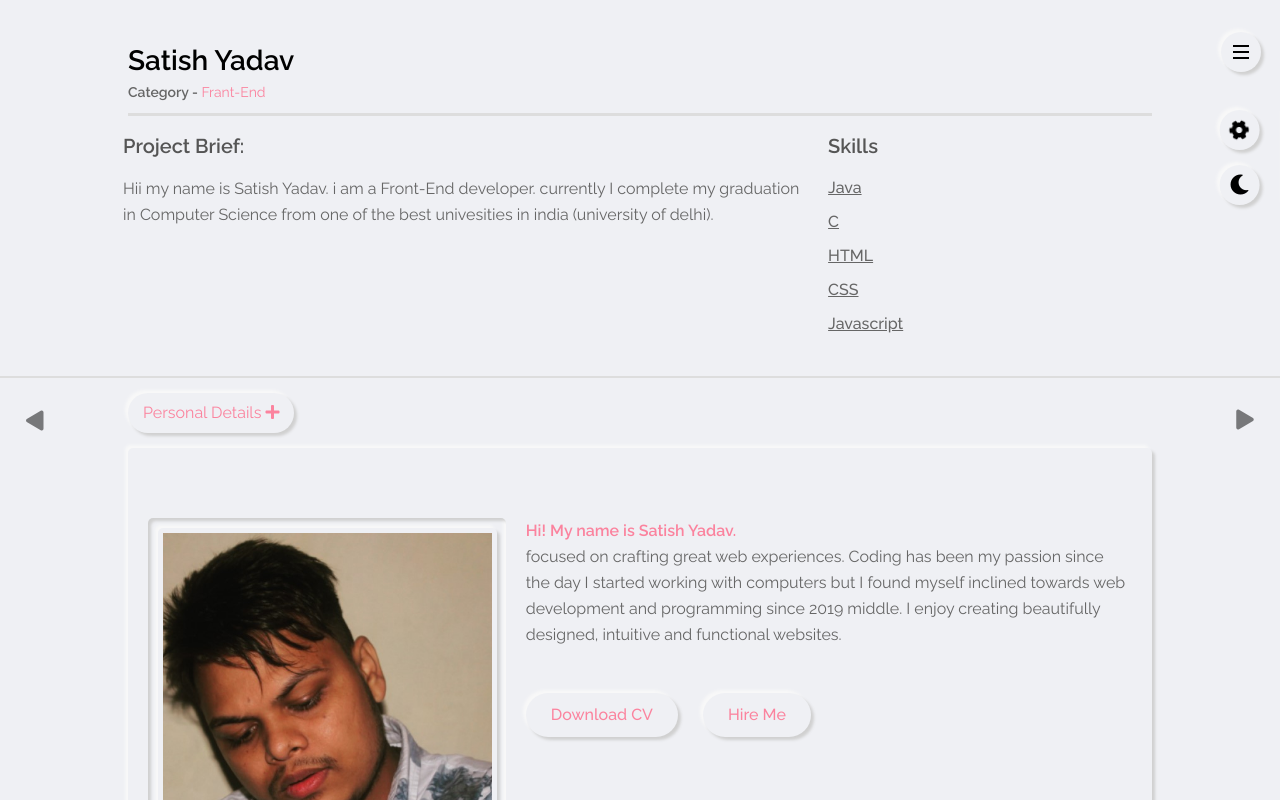
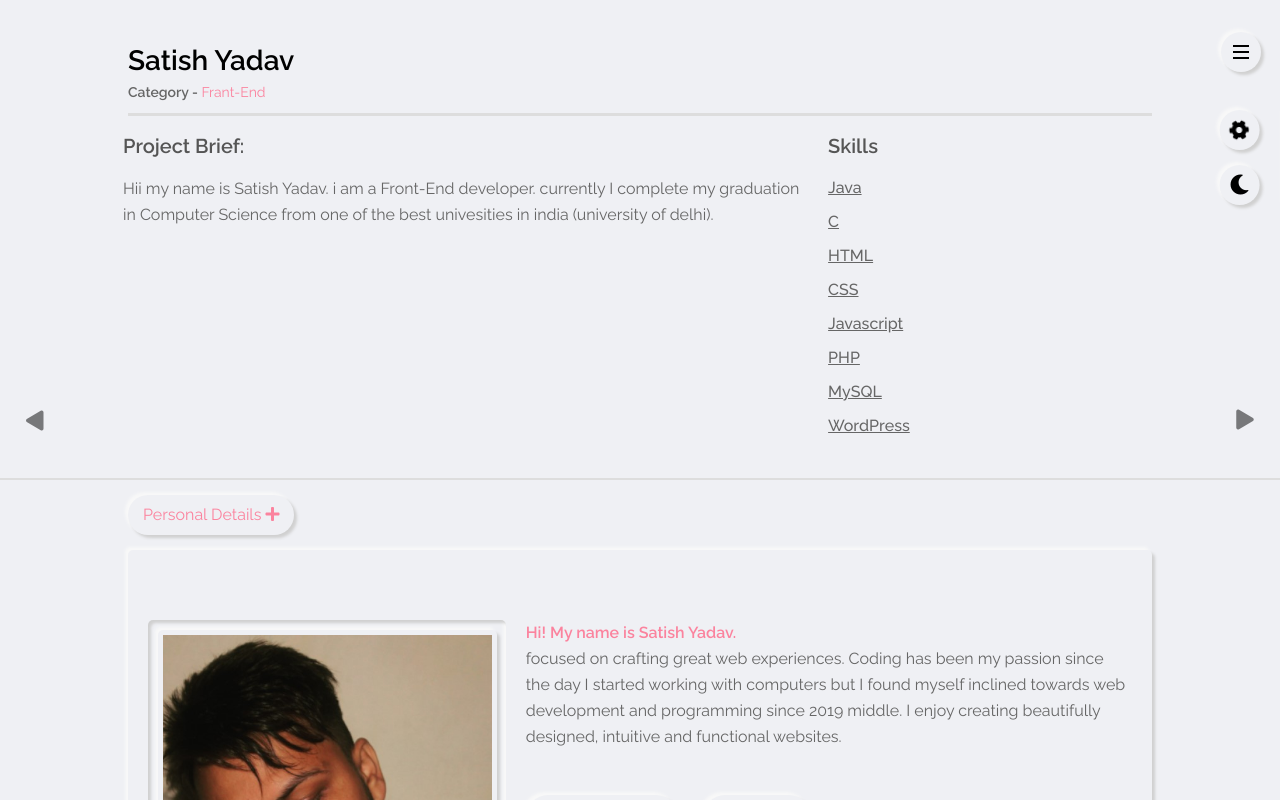
Before and after one commit to satishwithcode/old-soilwrap, a plain HTML site: page satish.html in a window 1280 px wide. Drawn offline with nearby package versions, Linux system fonts and the light colour scheme.

Commit message:
Update satish.html

```diff
--- a/satish.html
+++ b/satish.html
@@ -114,6 +114,9 @@
                     <li>HTML</li>
                     <li>CSS</li>
                     <li>Javascript</li>
+                    <li>PHP</li>
+                    <li>MySQL</li>
+                    <li>WordPress</li>
                   </ul>
                 </div>
               </div>
```
